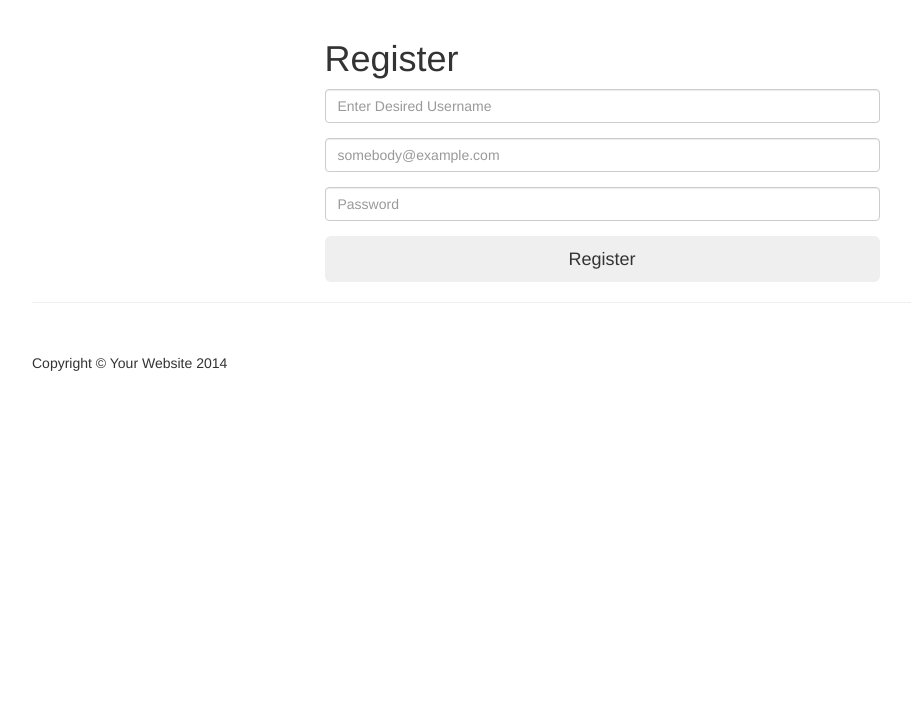
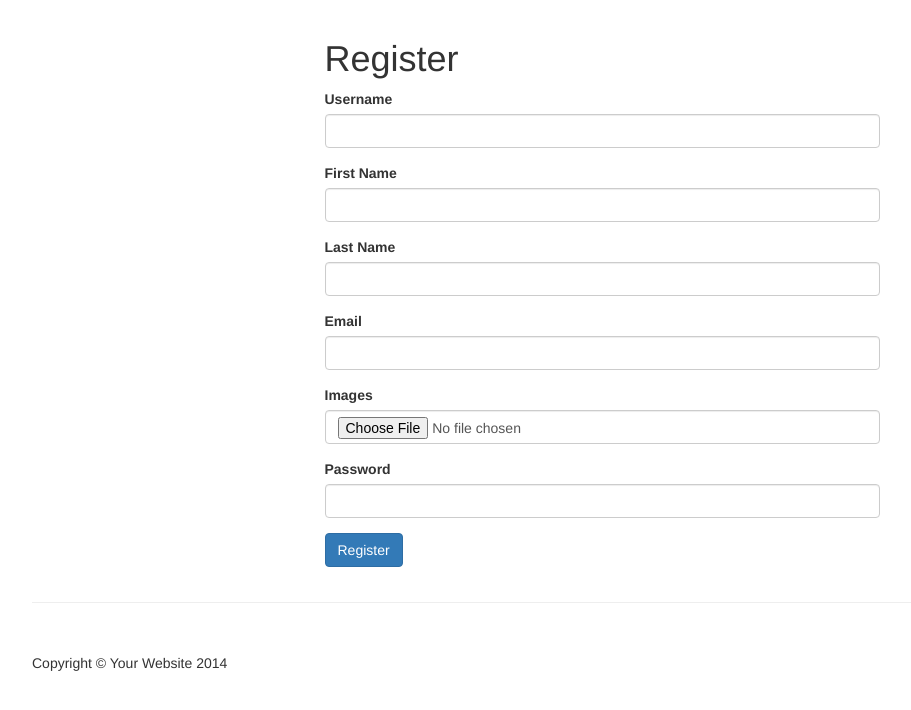
Before and after one commit to tarikmanoar/CMS-project-using-raw-PHP, a PHP site: page /registration.php in a window 1280 px wide. Shown: the part 51-761 px from the top of the page, without its empty margins (38-949 px from the left). Run offline with PHP 8.4, Linux system fonts and the light colour scheme; data comes from the database, SQL or seed files in the repository.

Commit message:
code add

```diff
--- a/registration.php
+++ b/registration.php
@@ -9,21 +9,68 @@
             <div class="col-xs-6 col-xs-offset-3">
                 <div class="form-wrap">
                 <h1>Register</h1>
-                    <form role="form" action="registration.php" method="post" id="login-form" autocomplete="off">
+                    <?php
+                    if (isset($_POST['submit'])) {
+                        $username = mysqli_real_escape_string($dbconn,$_POST['username']);
+                        $user_firstname= mysqli_real_escape_string($dbconn,$_POST['user_firstname']);
+                        $user_lastname = mysqli_real_escape_string($dbconn,$_POST['user_lastname']);
+
+
+                        $p_img = $_FILES['user_images'];
+                        $p_img_name = $p_img['name'];
+                        $p_img_temp =  $p_img['tmp_name'];
+                        $post_image_des = "admin/upload/user/".$p_img_name;
+                        move_uploaded_file($p_img_temp,$post_image_des);
+
+
+                        $user_email = mysqli_real_escape_string($dbconn, $_POST['user_email']);
+                        $user_password = mysqli_real_escape_string($dbconn, $_POST['user_password']);
+
+                        $user_role = "Subscriber";
+                        //$date = date("Y-m-d h:i:s-a");
+                        if (!empty($username) && !empty($user_password) && !empty($user_email)) {
+                            $sql = "INSERT INTO users( username, user_firstname,user_lastname,user_images, user_email, user_password,user_role) VALUES ('$username','$user_firstname','$user_lastname','$post_image_des', '$user_email','$user_password','$user_role')";
+                            $result = mysqli_query($dbconn,$sql);
+                            if (!$result) {
+                                die("Query Failed " .mysqli_error($dbconn));
+                            }else {
+                                ?>
+                                <script>alert('Registration Successful!')</script>
+                                <?php
+                            }
+                        }else {
+                            echo "<script>alert('All Fild are required')</script>";
+                        }
+
+                    }
+                 ?>
+                 <form action="" method="POST" accept-charset="utf-8" enctype="multipart/form-data">
                      <div class="form-group">
-                            <label for="username" class="sr-only">username</label>
-                            <input type="text" name="username" id="username" class="form-control" placeholder="Enter Desired Username">
+                        <label class="form-control-label">Username</label>
+                         <input type="text" class="form-control" name="username"  >
                      </div>
                      <div class="form-group">
-                            <label for="email" class="sr-only">Email</label>
-                            <input type="email" name="email" id="email" class="form-control" placeholder="somebody@example.com">
+                        <label class="form-control-label">First Name</label>
+                         <input type="text" class="form-control" name="user_firstname" >
                      </div>
                      <div class="form-group">
-                            <label for="password" class="sr-only">Password</label>
-                            <input type="password" name="password" id="key" class="form-control" placeholder="Password">
+                        <label class="form-control-label">Last Name</label>
+                         <input type="text" class="form-control" name="user_lastname" >
                      </div>
-
-                        <input type="submit" name="submit" id="btn-login" class="btn btn-custom btn-lg btn-block" value="Register">
+                     <div class="form-group">
+                        <label class="form-control-label">Email</label>
+                         <input type="email" class="form-control" name="user_email" >
+                     </div>
+                     <div class="form-group">
+                        <label class="form-control-label">Images</label>
+                         <input type="file" class="form-control" name="user_images" >
+                     </div>
+                     <div class="form-group">
+                        <label class="form-control-label">Password</label>
+                         <input type="password" class="form-control" name="user_password" >
+                     </div>
+                     <div class="form-group">
+                        <input type="submit" class="btn btn-primary" name="submit" value="Register">   </div>
                  </form>
 
                 </div>
```
Also changed, not shown: admin/include/editUsers.php (+6 -7 lines). Lines whose indentation alone changed are shown as unchanged.
